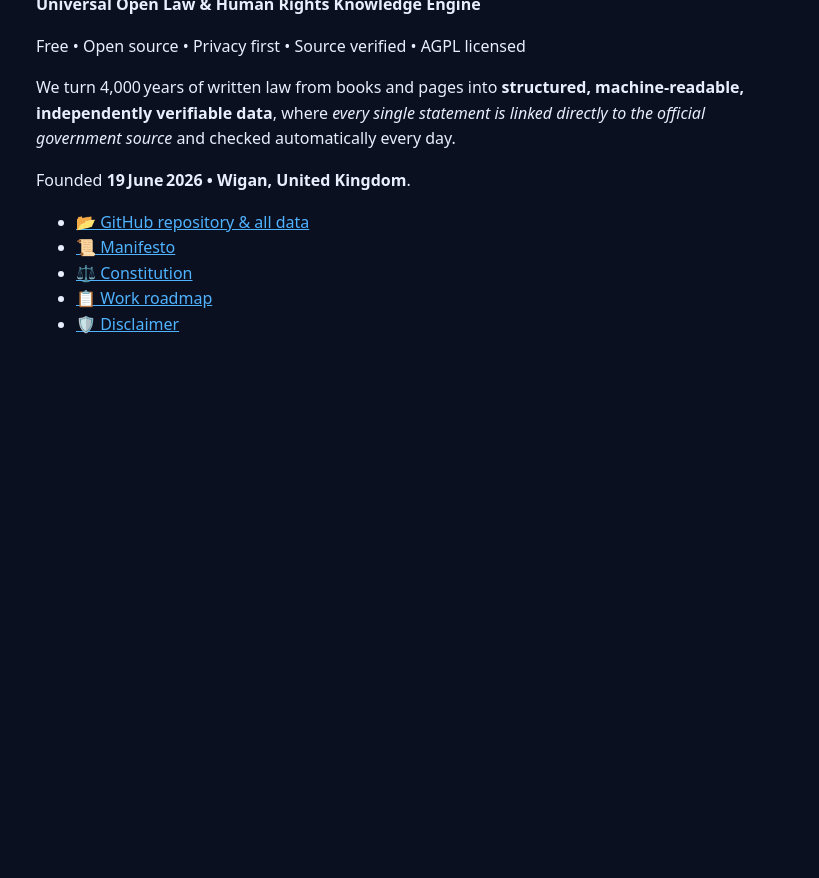
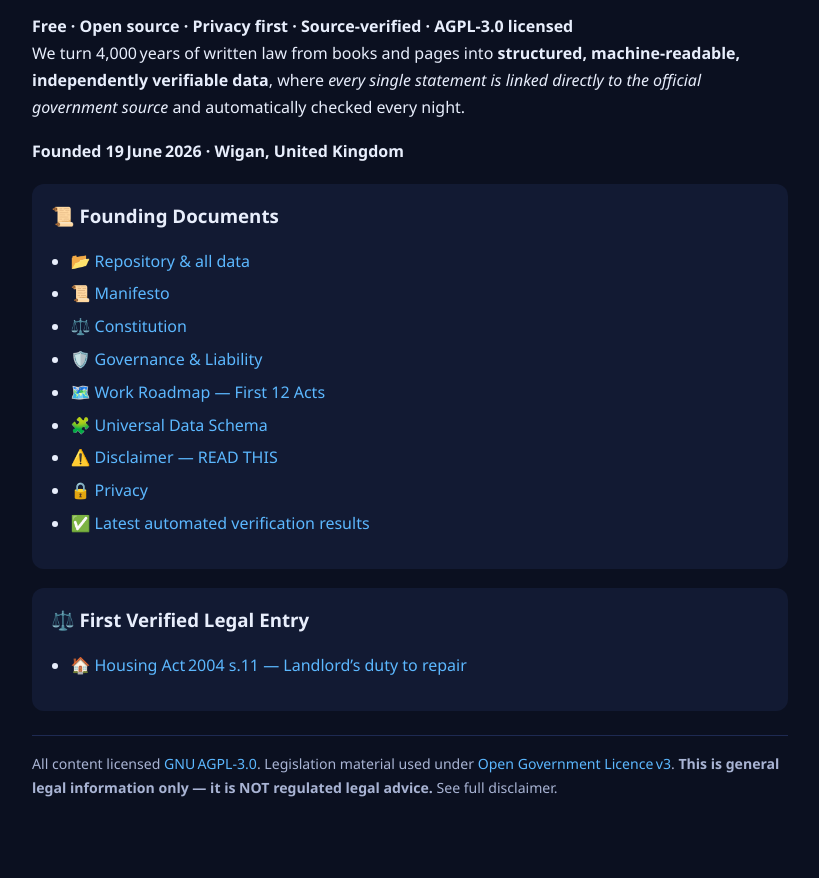
Before and after one commit to lex-open/lex-open, a plain HTML site: page docs/index.html in a window 1280 px wide. Shown: the part 152-1030 px from the top of the page, without its empty margins (230-1049 px from the left). Before the commit the page ends 800 px from the top, so only its background shows below. Drawn offline with Linux system fonts and the light colour scheme.

Commit message:
docs: fix links - never force GitHub login wall, use raw CDN

```diff
--- a/docs/index.html
+++ b/docs/index.html
@@ -2,26 +2,57 @@
 <html lang="en-GB">
 <head>
 <meta charset="utf-8">
-<meta name="viewport" content="width=device-width">
+<meta name="viewport" content="width=device-width,initial-scale=1">
 <title>LEX OPEN ⚖️ Universal Open Law &amp; Human Rights Knowledge Engine</title>
-<meta name="description" content="Free, open source, source‑verified legal knowledge graph. Founded Wigan UK 19 June 2026.">
+<meta name="description" content="Free, open source, source‑verified legal knowledge graph. Founded Wigan UK 19 June 2026.">
 <style>
-  :root{--bg:#0b1020;--fg:#e8eefc;--a:#4fb3ff}
-  html,body{background:var(--bg);color:var(--fg);font-family:system-ui,sans-serif;margin:0;padding:2rem 1rem;max-width:780px;margin:auto;line-height:1.6}
-  h1{font-size:1.7rem}a{color:var(--a)}
+  :root{--bg:#0b1020;--fg:#e8eefc;--a:#5cb8ff;--card:#121a33;--muted:#a9b4d4}
+  *{box-sizing:border-box}
+  html,body{background:var(--bg);color:var(--fg);font-family:Segoe UI,system-ui,-apple-system,sans-serif;margin:0;padding:2rem 1rem;max-width:820px;margin:auto;line-height:1.7}
+  h1{font-size:2rem;margin:0 0 .2rem;letter-spacing:.5px}
+  .sub{color:var(--muted);margin-top:0}
+  a{color:var(--a);text-decoration:none}a:hover{text-decoration:underline}
+  .card{background:var(--card);padding:1rem 1.2rem;border-radius:12px;margin:1.2rem 0}
+  ul{padding-left:1.2rem}li{margin:.35rem 0}
+  .note{color:var(--muted);font-size:.88rem;border-top:1px solid #1e2a52;padding-top:1rem;margin-top:1.5rem}
 </style>
 </head>
 <body>
+
 <h1>LEX OPEN ⚖️</h1>
-<p><strong>Universal Open Law &amp; Human Rights Knowledge Engine</strong></p>
-<p>Free • Open source • Privacy first • Source verified • AGPL licensed</p>
-<p>We turn 4,000 years of written law from books and pages into <strong>structured, machine‑readable, independently verifiable data</strong>, where <em>every single statement is linked directly to the official government source</em> and checked automatically every day.</p>
-<p>Founded <strong>19 June 2026 • Wigan, United Kingdom</strong>.</p>
-<ul>
-  <li><a href="https://github.com/lex-open/lex-open">📂 GitHub repository &amp; all data</a></li>
-  <li><a href="https://github.com/lex-open/lex-open/blob/main/MANIFESTO.md">📜 Manifesto</a></li>
-  <li><a href="https://github.com/lex-open/lex-open/blob/main/CONSTITUTION.md">⚖️ Constitution</a></li>
-  <li><a href="https://github.com/lex-open/lex-open/blob/main/data/PRIORITY-ACTS.md">📋 Work roadmap</a></li>
-  <li><a href="https://github.com/lex-open/lex-open/blob/main/DISCLAIMER.md">🛡️ Disclaimer</a></li>
-</ul>
+<p class="sub">Universal Open Law &amp; Human Rights Knowledge Engine</p>
+
+<p><strong>Free · Open source · Privacy first · Source‑verified · AGPL‑3.0 licensed</strong><br>
+We turn 4,000 years of written law from books and pages into <strong>structured, machine‑readable, independently verifiable data</strong>, where <em>every single statement is linked directly to the official government source</em> and automatically checked every night.</p>
+<p><strong>Founded 19 June 2026 · Wigan, United Kingdom</strong></p>
+
+<div class="card">
+  <h3 style="margin:0 0 .6rem">📜 Founding Documents</h3>
+  <ul>
+    <li>📂 <a target="_blank" rel="noopener" href="https://github.com/lex-open/lex-open">Repository &amp; all data</a></li>
+    <li>📜 <a target="_blank" rel="noopener" href="https://raw.githubusercontent.com/lex-open/lex-open/main/MANIFESTO.md">Manifesto</a></li>
+    <li>⚖️ <a target="_blank" rel="noopener" href="https://raw.githubusercontent.com/lex-open/lex-open/main/CONSTITUTION.md">Constitution</a></li>
+    <li>🛡️ <a target="_blank" rel="noopener" href="https://raw.githubusercontent.com/lex-open/lex-open/main/GOVERNANCE.md">Governance &amp; Liability</a></li>
+    <li>🗺️ <a target="_blank" rel="noopener" href="https://raw.githubusercontent.com/lex-open/lex-open/main/data/PRIORITY-ACTS.md">Work Roadmap — First 12 Acts</a></li>
+    <li>🧩 <a target="_blank" rel="noopener" href="https://raw.githubusercontent.com/lex-open/lex-open/main/data/SCHEMA.md">Universal Data Schema</a></li>
+    <li>⚠️ <a target="_blank" rel="noopener" href="https://raw.githubusercontent.com/lex-open/lex-open/main/DISCLAIMER.md">Disclaimer — READ THIS</a></li>
+    <li>🔒 <a target="_blank" rel="noopener" href="https://raw.githubusercontent.com/lex-open/lex-open/main/PRIVACY.md">Privacy</a></li>
+    <li>✅ <a target="_blank" rel="noopener" href="https://raw.githubusercontent.com/lex-open/lex-open/main/data/verification-log.json">Latest automated verification results</a></li>
+  </ul>
+</div>
+
+<div class="card">
+  <h3 style="margin:0 0 .6rem">⚖️ First Verified Legal Entry</h3>
+  <ul>
+    <li>🏠 <a target="_blank" rel="noopener" href="https://raw.githubusercontent.com/lex-open/lex-open/main/data/uk/england-wales/housing-2004/s11-landlord-repair-duty.json">Housing Act 2004 s.11 — Landlord’s duty to repair</a></li>
+  </ul>
+</div>
+
+<p class="note">
+  All content licensed <a href="https://www.gnu.org/licenses/agpl-3.0.html">GNU AGPL‑3.0</a>.
+  Legislation material used under <a href="https://www.nationalarchives.gov.uk/doc/open-government-licence/">Open Government Licence v3</a>.
+  <strong>This is general legal information only — it is NOT regulated legal advice.</strong>
+  See full disclaimer.
+</p>
+
 </body></html>
```
